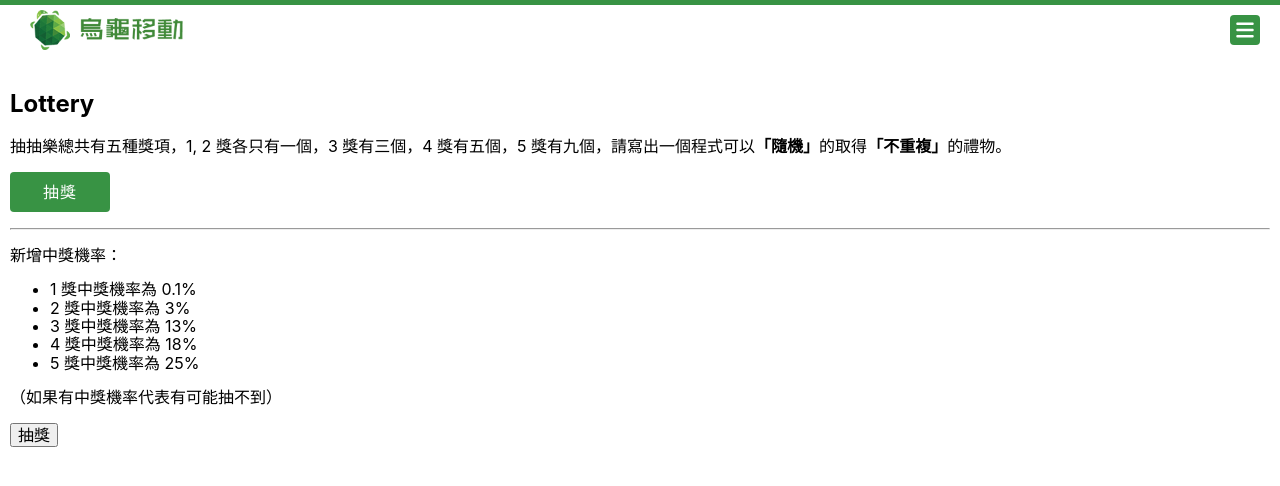
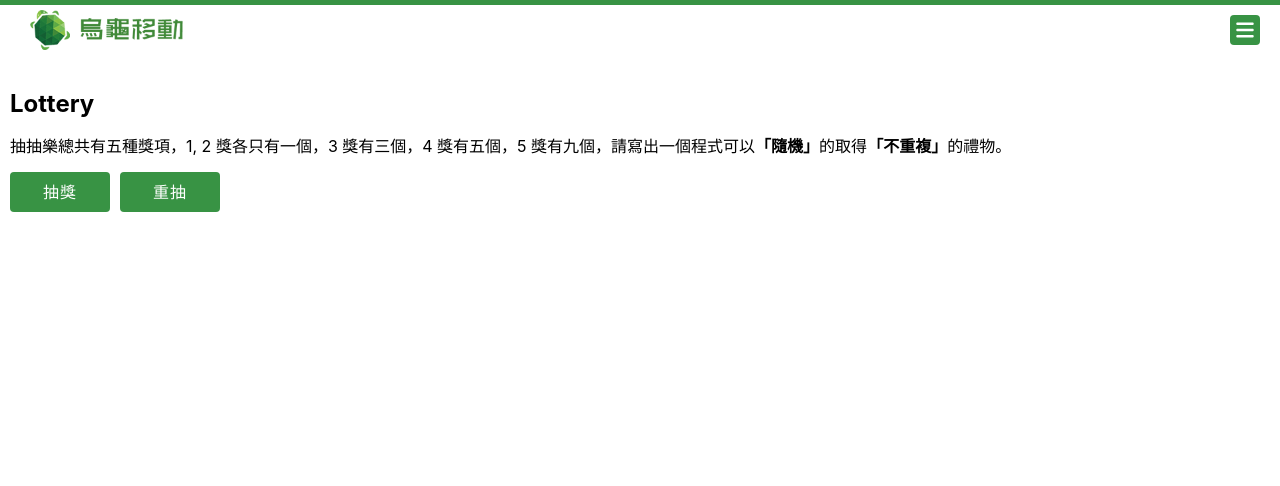
Before and after one commit to YuanShuoHsu/turtleMobile, a React (Create React App) app: page /lottery in a window 1280 px wide. Shown: the top 486 px of the page. Built offline with nearby package versions, Linux system fonts and the light colour scheme.

Commit message:
lottery modified completed

```diff
--- a/src/components/Probability/index.module.scss
+++ /dev/null
@@ -1,3 +0,0 @@
-.probability{
-
-}
--- a/src/components/Probability/index.tsx
+++ /dev/null
@@ -1,82 +0,0 @@
-import { useState, FormEvent } from "react";
-import styles from "./index.module.scss";
-
-interface Prize {
-  id: number;
-  name: string;
-  quantity: number;
-  probability: number;
-}
-
-const prizes: Prize[] = [
-  { id: 1, name: "1 號獎", quantity: 1, probability: 0.001 },
-  { id: 2, name: "2 號獎", quantity: 1, probability: 0.03 },
-  { id: 3, name: "3 號獎", quantity: 3, probability: 0.13 },
-  { id: 4, name: "4 號獎", quantity: 5, probability: 0.18 },
-  { id: 5, name: "5 號獎", quantity: 9, probability: 0.25 },
-];
-
-const initialAvailablePrizes = prizes.flatMap((prize) =>
-  Array(prize.quantity).fill(prize.id)
-);
-
-const getRandomIndex = (probabilities: number[]) => {
-  const sum = probabilities.reduce((acc, cur) => acc + cur);
-  let random = Math.random() * sum;
-  let i = 0;
-  while (random > 0) {
-    random -= probabilities[i];
-    i++;
-  }
-  return i - 1;
-};
-
-export default function Probability() {
-  const [availablePrizes, setAvailablePrizes] = useState<number[]>(
-    initialAvailablePrizes
-  );
-  const [selectedPrizes, setSelectedPrizes] = useState<
-    {
-      prize: number;
-      index: number;
-    }[]
-  >([]);
-
-  const handleLottery = (event: FormEvent<HTMLFormElement>) => {
-    event.preventDefault();
-
-    if (availablePrizes.length === 0) {
-      alert("禮物已經抽完");
-      return;
-    }
-
-    const probabilities = availablePrizes.map(
-      (id) => prizes.find((p) => p.id === id)?.probability || 0
-    );
-    const randomIndex = getRandomIndex(probabilities);
-    const selectedPrize = availablePrizes[randomIndex];
-    const selectedIndex = randomIndex;
-    const newAvailablePrizes = [
-      ...availablePrizes.slice(0, selectedIndex),
-      ...availablePrizes.slice(selectedIndex + 1),
-    ];
-    const newSelectedPrize = { prize: selectedPrize, index: selectedIndex };
-    const newSelectedPrizes = [...selectedPrizes, newSelectedPrize];
-    setAvailablePrizes(newAvailablePrizes);
-    setSelectedPrizes(newSelectedPrizes);
-  };
-
-  return (
-    <form onSubmit={handleLottery} className={styles.raffle}>
-      <button className={styles.raffle__button}>抽獎</button>
-      <ul className={styles.raffle__list}>
-        {selectedPrizes.map((prize) => (
-          <li
-            key={prize.index}
-            className={styles["raffle__list-item"]}
-          >{`抽到 ${prizes.find((p) => p.id === prize.prize)?.name}`}</li>
-        ))}
-      </ul>
-    </form>
-  );
-}
--- a/src/components/QuestionTwo/index.tsx
+++ b/src/components/QuestionTwo/index.tsx
@@ -1,7 +1,7 @@
 import styles from "./index.module.scss";
 
 import Raffle from "../Raffle";
-import Probability from "../Probability";
+// import Probability from "../Probability";
 
 export default function QuestionTwo() {
   return (
@@ -14,25 +14,6 @@ export default function QuestionTwo() {
       </p>
 
       <Raffle />
-
-      <hr />
-
-      <p className={styles.questionTwo__description}>新增中獎機率：</p>
-      <ul className={styles.questionTwo__list}>
-        <li className={styles["questionTwo__list-item"]}>
-          1 獎中獎機率為 0.1%
-        </li>
-        <li className={styles["questionTwo__list-item"]}>2 獎中獎機率為 3%</li>
-        <li className={styles["questionTwo__list-item"]}>
-          3 獎中獎機率為 13%{" "}
-        </li>
-        <li className={styles["questionTwo__list-item"]}>4 獎中獎機率為 18%</li>
-        <li className={styles["questionTwo__list-item"]}>5 獎中獎機率為 25%</li>
-      </ul>
-      <p className={styles.questionTwo__note}>
-        （如果有中獎機率代表有可能抽不到）
-      </p>
-      <Probability />
     </div>
   );
 }
--- a/src/components/Raffle/index.module.scss
+++ b/src/components/Raffle/index.module.scss
@@ -1,10 +1,9 @@
 .raffle {
-  &__list {
-    &-item {
-    }
-  }
+  &__buttonGroup {
+    display: flex;
+    gap: 10px;
 
-  &__button {
+    .raffle__button {
       padding: 0 10px;
       width: 100px;
       height: 40px;
@@ -21,3 +20,9 @@
       }
     }
   }
+
+  &__list {
+    &-item {
+    }
+  }
+}
--- a/src/components/Raffle/index.tsx
+++ b/src/components/Raffle/index.tsx
@@ -1,4 +1,4 @@
-import { useState, FormEvent } from "react";
+import { useState } from "react";
 import styles from "./index.module.scss";
 
 interface Prize {
@@ -27,9 +27,7 @@ export default function Raffle() {
     { prize: number; avail: string }[]
   >([]);
 
-  const handleLottery = (event: FormEvent<HTMLFormElement>) => {
-    event.preventDefault();
-
+  const handleLottery = () => {
     if (availablePrizes.length === 0) {
       alert("禮物已經抽完");
       return;
@@ -50,9 +48,21 @@ export default function Raffle() {
     setSelectedPrizes(newSelectedPrizes);
   };
 
+  const handleReset = () => {
+    setSelectedPrizes([]);
+    setAvailablePrizes(initialAvailablePrizes);
+  };
+
   return (
-    <form onSubmit={handleLottery} className={styles.raffle}>
-      <button className={styles.raffle__button}>抽獎</button>
+    <div className={styles.raffle}>
+      <div className={styles.raffle__buttonGroup}>
+        <button onClick={handleLottery} className={styles.raffle__button}>
+          抽獎
+        </button>
+        <button onClick={handleReset} className={styles.raffle__button}>
+          重抽
+        </button>
+      </div>
       <ul className={styles.raffle__list}>
         {selectedPrizes.map((element) => (
           <li
@@ -63,6 +73,6 @@ export default function Raffle() {
           } 目前尚未抽取的獎勵為 [ ${element.avail} ]`}</li>
         ))}
       </ul>
-    </form>
+    </div>
   );
 }
```
Lines whose indentation alone changed are shown as unchanged.
